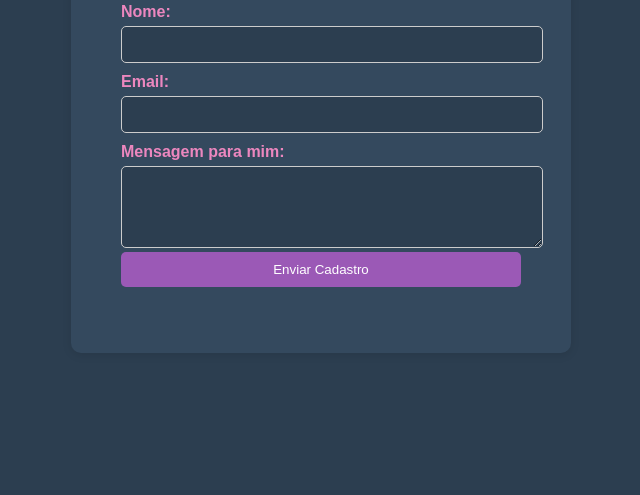
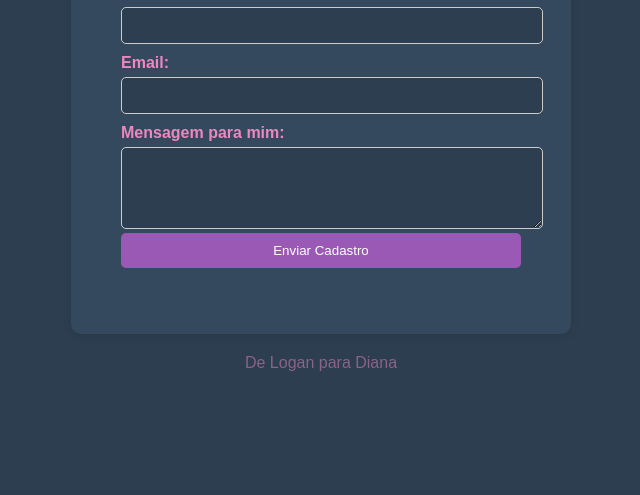
Before and after one commit to lnossalfdx/diana, a plain HTML site: page index.html in a window 1280 px wide. Shown: the part 305-800 px from the top of the page, without its empty margins (319-959 px from the left). Drawn offline with Linux system fonts and the light colour scheme.

Commit message:
Update index.html

```diff
--- a/index.html
+++ b/index.html
@@ -3,7 +3,7 @@
 <head>
 <meta charset="UTF-8">
 <meta name="viewport" content="width=device-width, initial-scale=1.0">
-<title>Diana</title>
+<title>Cadastre-se para ser o amor da minha vida</title>
 <style>
   body {
     font-family: Arial, sans-serif;
@@ -13,6 +13,7 @@
     display: flex;
     justify-content: center;
     align-items: center;
+    flex-direction: column;
     height: 100vh;
   }
 
@@ -72,6 +73,12 @@
     text-align: center;
     color: #ec87bf;
   }
+
+  footer {
+    margin-top: 20px;
+    color: rgba(236, 135, 191, 0.5);
+    text-align: center;
+  }
 </style>
 </head>
 <body>
@@ -88,6 +95,7 @@
     </form>
     <p id="confirmation-message"></p>
   </div>
+  <footer>De Logan para Diana</footer>
   <script>
     document.getElementById("registration-form").addEventListener("submit", function(event) {
       event.preventDefault();
```
